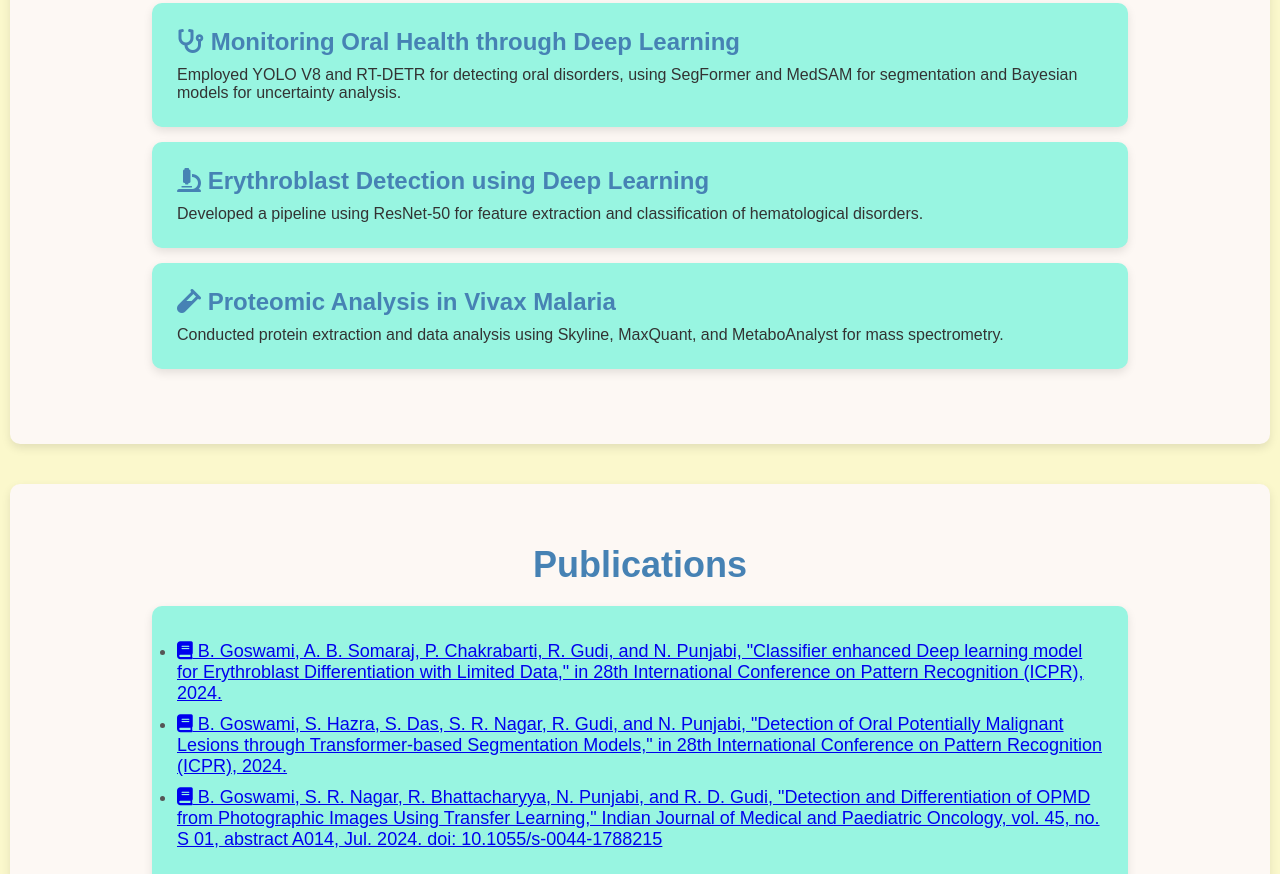
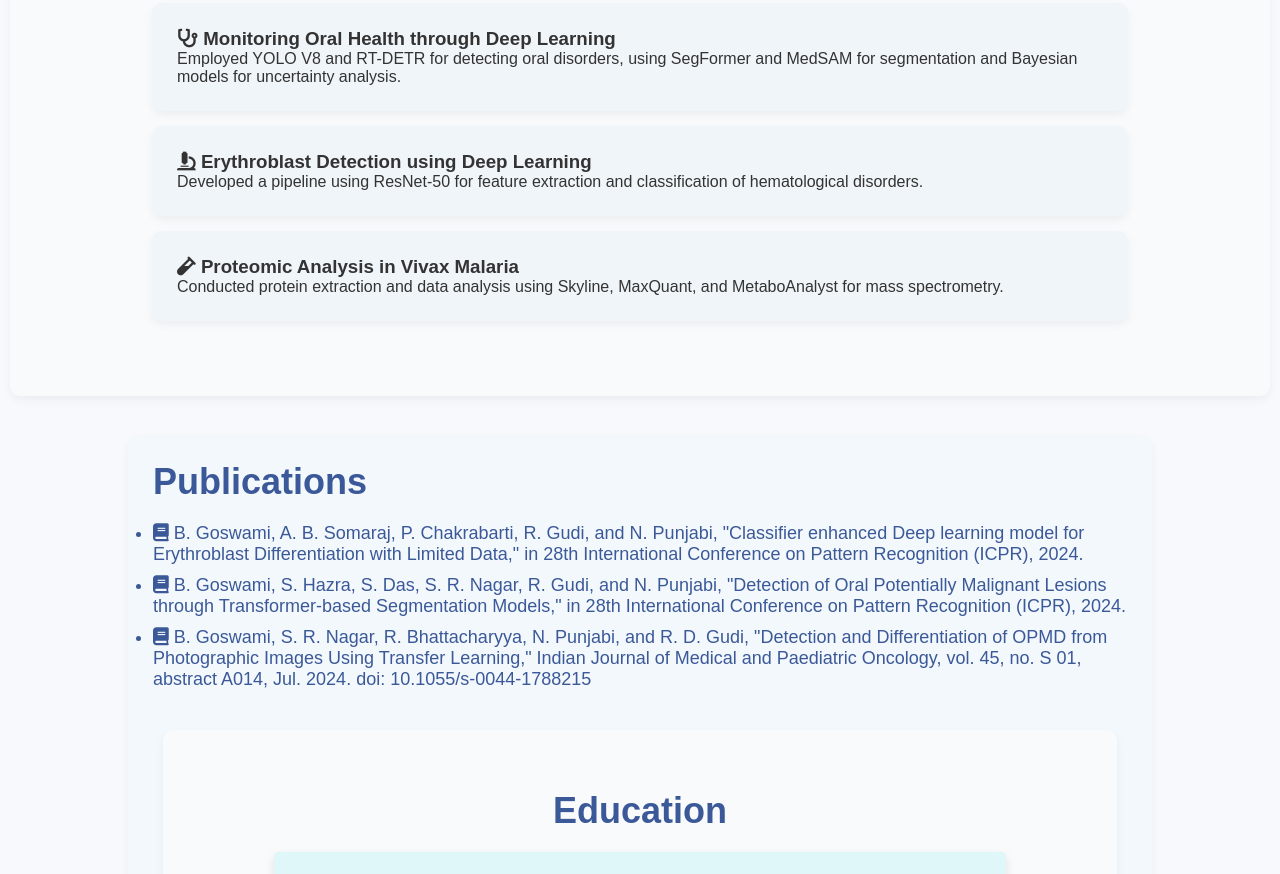
Before and after one commit to MicroBuddha/Buddhadev, a plain HTML site: page index.html in a window 1280 px wide. Shown: the part 1467-2341 px from the top of the page. Drawn offline with Linux system fonts and the light colour scheme.

Commit message:
Update style.css

```diff
--- a/style.css
+++ b/style.css
@@ -8,30 +8,28 @@
 body {
     font-family: Arial, sans-serif;
     color: #333;
-    background-color: #fbf8cc; /* Soft yellow */
+    background-color: #f7f9fc; /* Very light blue */
 }
 
 /* Hero Section with Cover Background */
 .hero-section {
-    background: linear-gradient(rgba(0, 0, 50, 0.6), rgba(0, 0, 50, 0.6)), url('background.jpg') no-repeat center center/cover;
+    background: linear-gradient(rgba(0, 0, 50, 0.5), rgba(0, 0, 50, 0.5)), url('background.jpg') no-repeat center center/cover;
     color: #fff;
     text-align: center;
     padding: 140px 20px;
     background-size: cover;
 }
 
-
-
 .navbar {
     display: flex;
     justify-content: space-between;
     align-items: center;
     padding: 20px 50px;
-    background-color: #fde4cf; /* Soft peach */
+    background-color: #e0e6ef; /* Soft, subtle blue */
 }
 
 .navbar .logo a {
-    color: #fff;
+    color: #333;
     font-size: 24px;
     font-weight: bold;
     text-decoration: none;
@@ -77,7 +75,7 @@ body {
 
 .cta-btn {
     padding: 12px 25px;
-    background-color: #98f5e1; /* Mint green */
+    background-color: #cde7f5; /* Light mint blue */
     color: #333;
     text-decoration: none;
     font-weight: bold;
@@ -86,22 +84,22 @@ body {
 }
 
 .cta-btn:hover {
-    background-color: #a3c4f3; /* Light blue */
+    background-color: #b0d3f5; /* Slightly darker mint blue */
 }
 
 /* Section Styling */
 .section {
     padding: 60px 20px;
     text-align: center;
-    background-color: #fdf8f4;
+    background-color: #f9fafc; /* Subtle light background */
     margin: 40px 10px;
     border-radius: 10px;
-    box-shadow: 0px 4px 10px rgba(0, 0, 0, 0.1);
+    box-shadow: 0px 4px 10px rgba(0, 0, 0, 0.05);
 }
 
 .section h2 {
     font-size: 36px;
-    color: #4682B4;
+    color: #3b5998; /* Darker blue */
     margin-bottom: 20px;
 }
 
@@ -113,7 +111,7 @@ body {
 }
 
 .skill-card {
-    background-color: #a3c4f3; /* Light blue */
+    background-color: #e8f4fc; /* Very light blue */
     color: #333;
     padding: 20px;
     border-radius: 10px;
@@ -129,7 +127,7 @@ body {
 
 /* Education Card with Smaller Logo Styling */
 .education-card {
-    background-color: #98f5e1; /* Soft mint green */
+    background-color: #e0f7fa; /* Light cyan */
     color: #333;
     padding: 25px;
     margin: 15px auto;
@@ -142,57 +140,62 @@ body {
 }
 
 .education-logo {
-    width: 40px; /* Smaller size for logos */
+    width: 30px; /* Smaller size for logos */
     height: auto;
     margin-right: 10px;
 }
 
 .education-card h3 a {
-    color: #4682B4;
+    color: #3b5998; /* Darker blue for links */
     text-decoration: none;
     transition: color 0.3s;
 }
 
 .education-card h3 a:hover {
-    color: #333;
+    color: #555;
 }
 
-
-.project-card, .experience-card, .publications-section ul {
-    background-color: #98f5e1; /* Soft mint green */
+.project-card, .experience-card {
+    background-color: #f0f5f9; /* Very light blue */
     color: #333;
     padding: 25px;
     margin: 15px auto;
     width: 80%;
     border-radius: 10px;
     text-align: left;
-    box-shadow: 0px 4px 10px rgba(0, 0, 0, 0.1);
+    box-shadow: 0px 4px 10px rgba(0, 0, 0, 0.05);
 }
 
-.project-card h3, .experience-card h3 {
-    font-size: 24px;
-    color: #4682B4;
-    margin-bottom: 10px;
+/* Publications Section Styling */
+.publications-section {
+    background-color: #f3f8fc; /* Slightly darker subtle blue */
+    padding: 25px;
+    border-radius: 10px;
+    margin: 15px auto;
+    width: 80%;
+    text-align: left;
+    box-shadow: 0px 4px 10px rgba(0, 0, 0, 0.05);
 }
 
-.contact-info p, .publications-section ul li {
+.publications-section ul li {
     font-size: 18px;
-    color: #555;
+    color: #3b5998;
     margin: 10px 0;
 }
 
-.contact-info a {
-    color: #4682B4;
+.publications-section ul li a {
+    color: #3b5998;
     text-decoration: none;
+    transition: color 0.3s;
 }
 
-.contact-info a:hover {
-    text-decoration: underline;
+.publications-section ul li a:hover {
+    color: #555;
 }
 
 /* Footer */
 .footer {
-    background-color: #f1c0e8; /* Lavender */
+    background-color: #e0e6ef; /* Soft, subtle blue */
     color: #333;
     padding: 15px 0;
     text-align: center;
```
